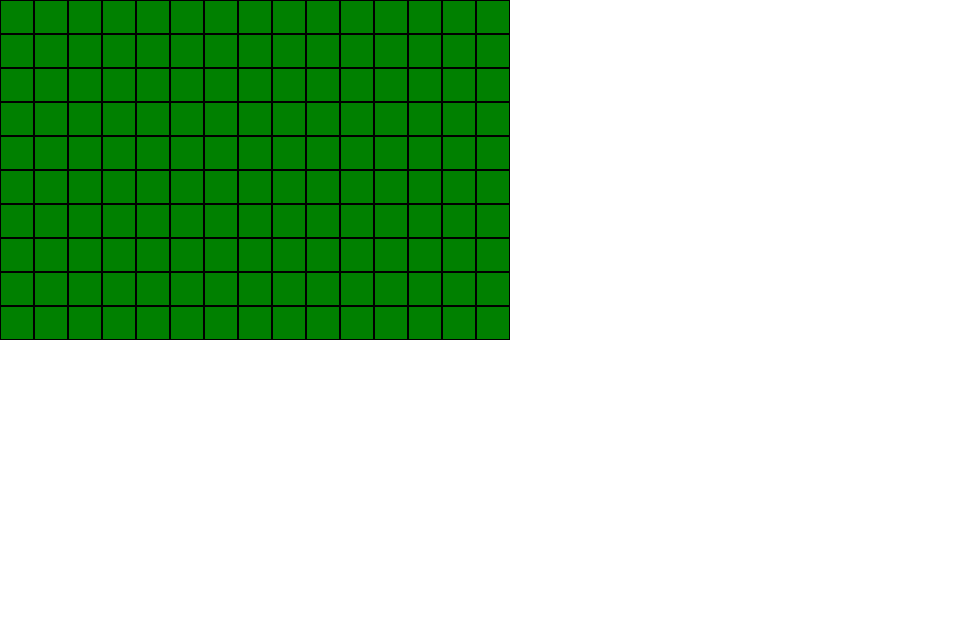
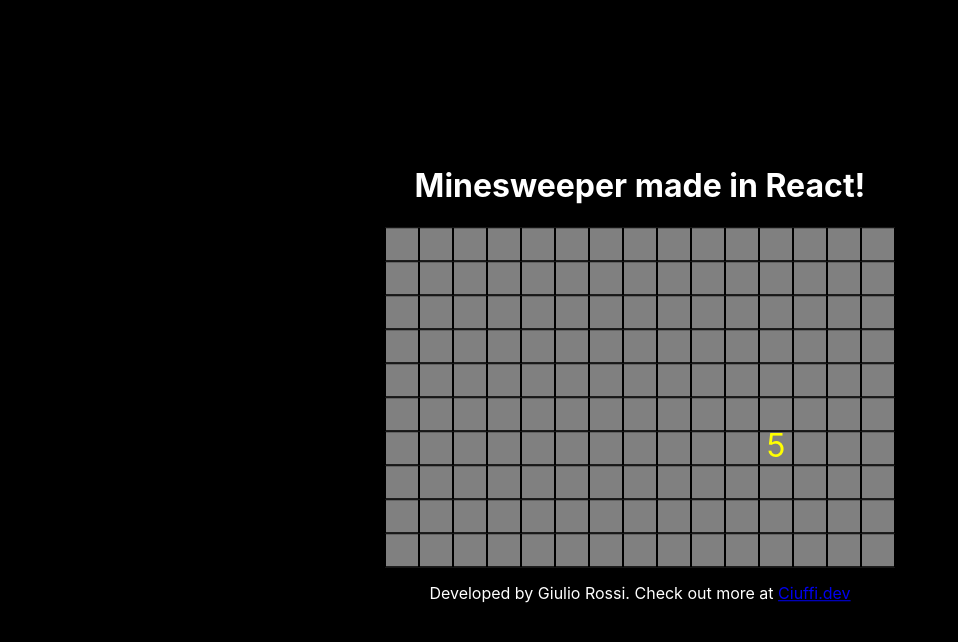
Before and after one commit to Ciuffi/React-Minesweeper, a React (Create React App) app: page / in a window 1280 px wide. Shown: the top 642 px of the page, without its empty margins (0-958 px from the left). Built offline with nearby package versions, Linux system fonts and the light colour scheme.

Commit message:
final changes

```diff
--- a/src/App.css
+++ b/src/App.css
@@ -1,5 +1,19 @@
+#container {
+  height: 400px;
+}
+
+body {
+  background-color: black;
+}
+
 .App {
   text-align: center;
+  position: absolute;
+  top: 30%;
+  left: 50%;
+  -webkit-transform: translate(-50%, -20%);
+  transform: translate(-50%, -20%);
+  color: white;
 }
 .gridPiece {
   border: black solid 1px;
@@ -12,4 +26,5 @@
   text-align: center;
   user-select: none;
   font-size: 2em;
+  line-height: 0.9em;
 }
--- a/src/App.js
+++ b/src/App.js
@@ -59,25 +59,35 @@ const GridPiece = ({
       }}
       className="gridPiece"
       style={{
-        backgroundColor: shown && isbomb ? "red" : flagged ? "yellow" : "green"
+        backgroundColor: shown && isbomb ? "red" : flagged ? "yellow" : "grey"
       }}
     >
-      {shown ? number : null}
+      {shown && !isbomb ? number : null}
     </div>
   );
 };
 
 const UseGrid = () => {
+  const safeSpots = [];
   const createGrid = () => {
-    const gridStarter = new Array(10).fill(0).map(() =>
-      new Array(15).fill(0).map(() => {
+    const gridStarter = new Array(10).fill(0).map((b, x) =>
+      new Array(15).fill(0).map((a, y) => {
+        const type = Math.floor(Math.random() * 2);
+        if (type === 0) safeSpots.push({ x, y });
         return {
           flagged: false,
           shown: false,
-          val: Math.floor(Math.random() * 2)
+          val: type
         };
       })
     );
+
+    const { x: safeX, y: safeY } = safeSpots[
+      Math.floor(Math.random() * safeSpots.length)
+    ];
+
+    gridStarter[safeX][safeY].shown = true;
+
     return gridStarter.map((grid, i) =>
       grid.map((piece, j) => {
         return { ...piece, bombCount: CountBombs(gridStarter, i, j) };
@@ -107,9 +117,9 @@ const EndScreen = ({ state, resetGame }) => {
       style={{
         textAlign: "center",
         position: "absolute",
-        color: "red",
+        color: state === "win" ? "green" : "pink",
         fontSize: "2em",
-        top: "5%",
+        top: "10%",
         left: "25%",
         height: "20%"
       }}
@@ -140,10 +150,13 @@ function App() {
     resetGrid();
   };
   return (
+    <div id="container">
       <div className="App">
+        <h1 id="title">Minesweeper made in React!</h1>
         {gameState !== "" ? (
           <EndScreen gameState={gameState} resetGame={resetGame} />
         ) : null}
+        <div className="grid">
           {grid.map((col, index1) => (
             <div key={index1} style={{ display: "flex" }}>
               {col.map((row, index2) => (
@@ -162,6 +175,18 @@ function App() {
             </div>
           ))}
         </div>
+        <p>
+          Developed by Giulio Rossi. Check out more at{" "}
+          <a
+            href="https://ciuffi.dev"
+            rel="noopener noreferrer"
+            target="_blank"
+          >
+            Ciuffi.dev
+          </a>
+        </p>
+      </div>
+    </div>
   );
 }
 
```
Lines whose indentation alone changed are shown as unchanged.
